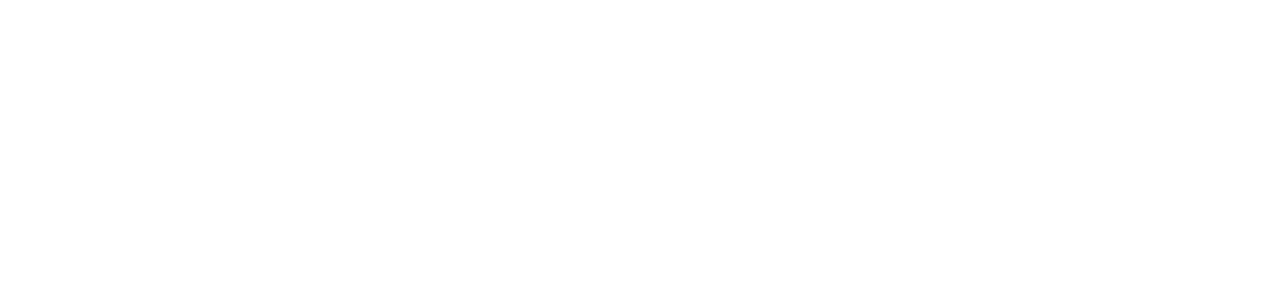
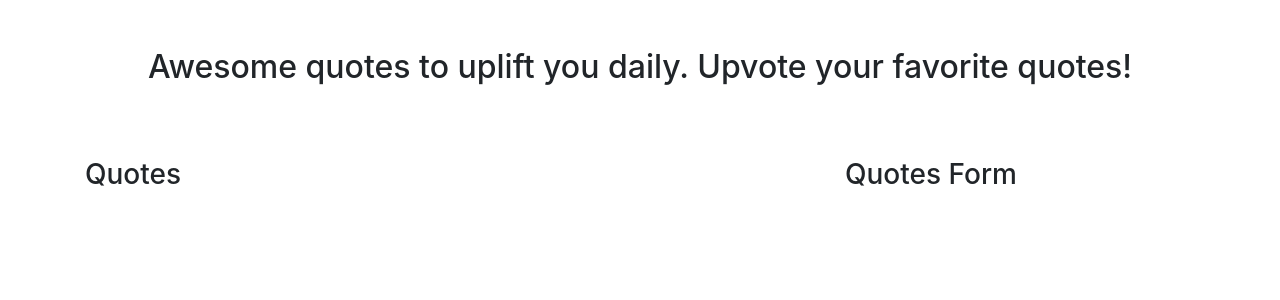
Before and after one commit to FaithKwamboka/Quotes, an Angular app: page / in a window 1280 px wide. Shown: the top 300 px of the page. Built offline with nearby package versions, Linux system fonts and the light colour scheme.

Commit message:
Adding content to the app component HTML

```diff
--- a/src/app/app.component.html
+++ b/src/app/app.component.html
@@ -1 +1,11 @@
-<h1></h1>
+<h2 class="mt-5 text-center">Awesome quotes to uplift you daily. Upvote your favorite quotes!</h2>
+<div class="container">
+  <div class="row mt-md-5 pt-4">
+    <div class="col-md-8">
+      <h3>Quotes</h3>
+    </div>
+    <div class="col-md-4">
+      <h3>Quotes Form</h3>
+    </div>
+  </div>
+</div>
```
